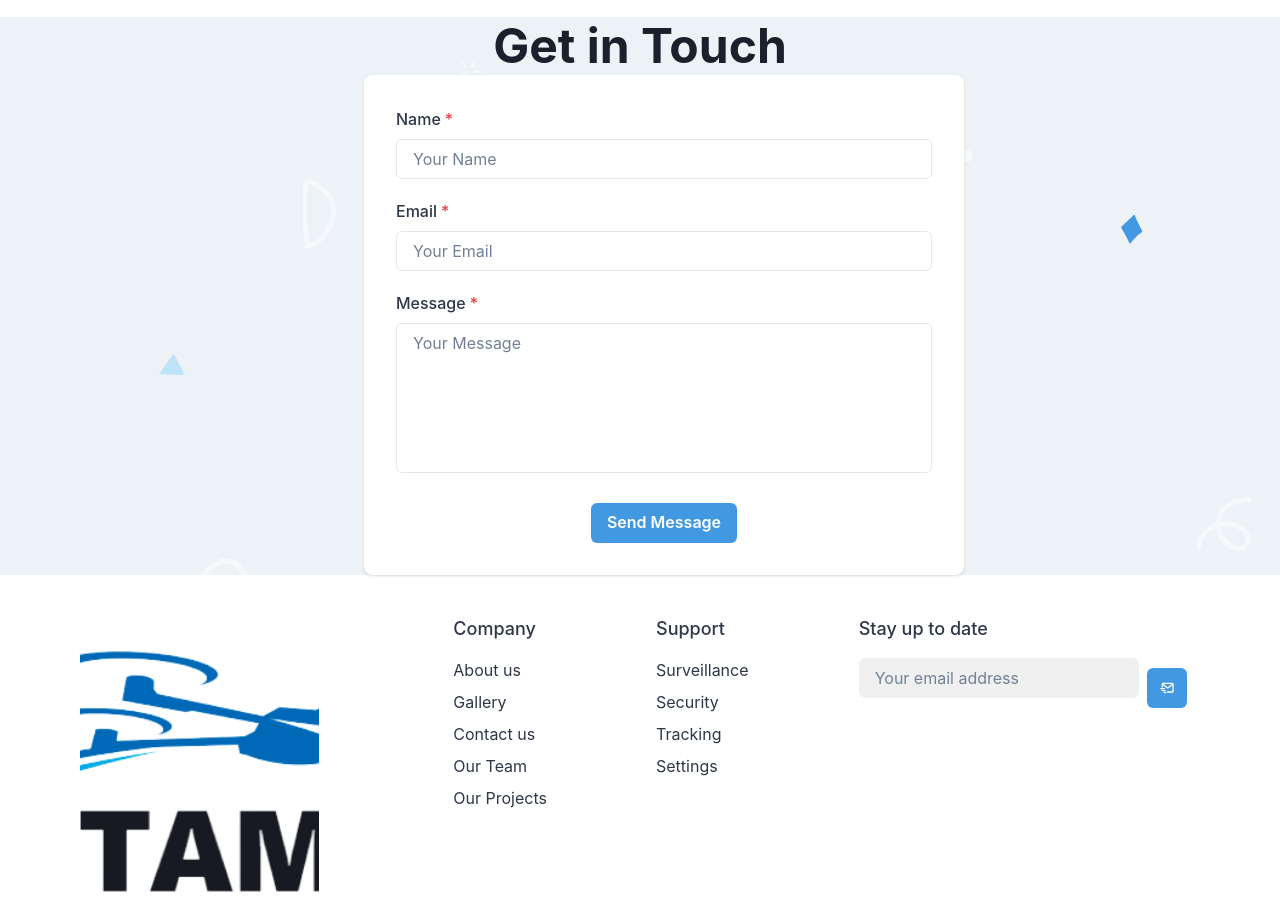
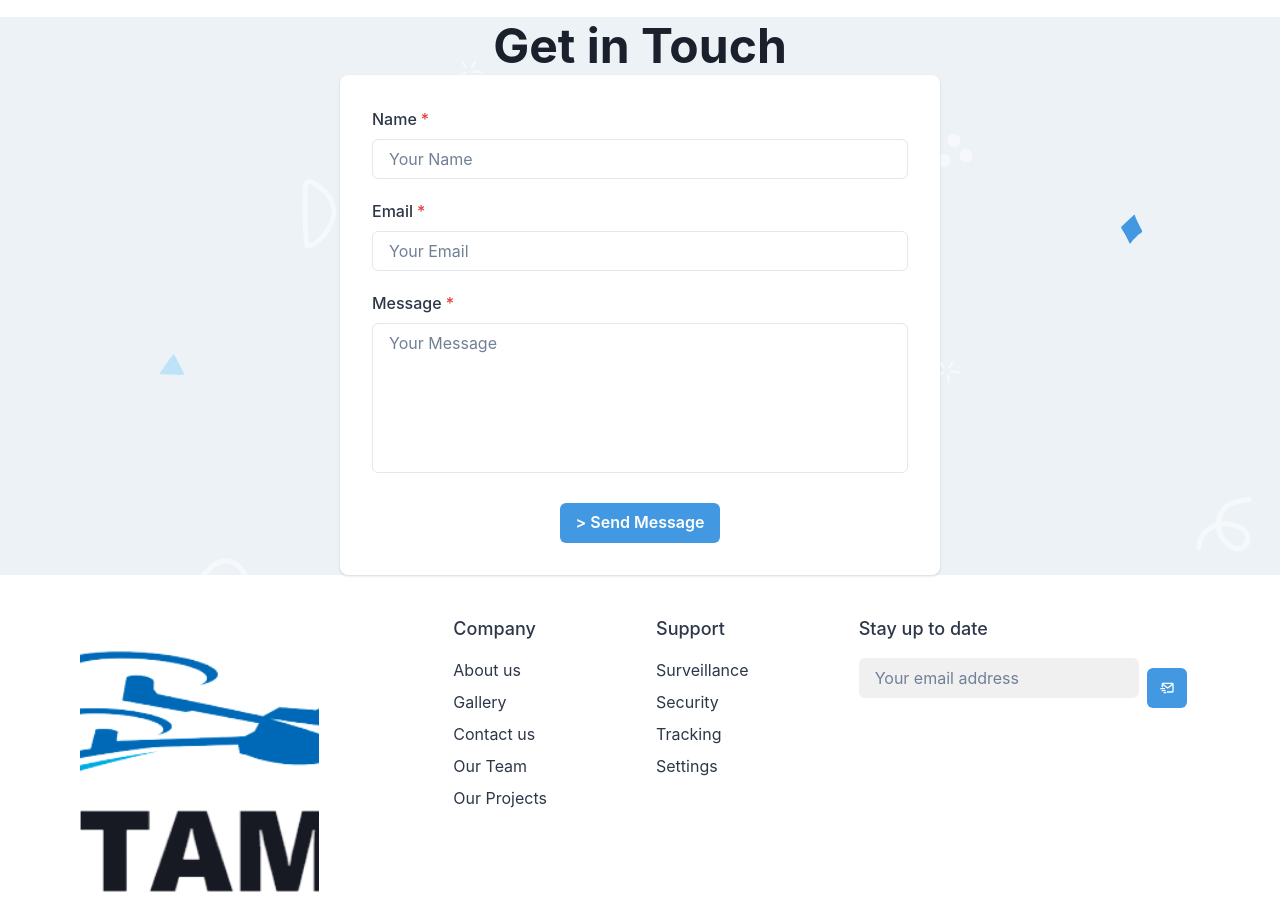
Before and after one commit to MihirRajeshPanchal/STAMP-Drone, a React (Create React App) app in the folder STAMP/stamp/: page /About in a window 1280 px wide. Shown: the part 1740-2650 px from the top of the page. Built offline with nearby package versions, Linux system fonts and the light colour scheme; what wagmi would draw is missing.

Commit message:
Contact Us Backend done

```diff
--- a/STAMP/stamp/src/components/AboutUs/ContactUs.js
+++ b/STAMP/stamp/src/components/AboutUs/ContactUs.js
@@ -15,9 +15,11 @@ import {
   Tooltip,
   useClipboard,
   useColorModeValue,
+  useToast,
   VStack,
 } from '@chakra-ui/react';
 import React from 'react';
+import { useState } from 'react'
 // import { BsGithub, BsLinkedin, BsPerson, BsTwitter } from 'react-icons/bs';
 // import { MdEmail, MdOutlineEmail } from 'react-icons/md';
 
@@ -38,8 +40,42 @@
 
 
 export default function ContactUs() {
-  const { hasCopied, onCopy } = useClipboard('example@example.com');
+  const [name, setName] = useState('');
+  const [email, setEmail] = useState('');
+  const [message, setMessage] = useState('');
+  const toast = useToast();
 
+  const handleContactUsSubmit = () =>{
+    if(name && message && email) {
+      fetch("http://127.0.0.1:5000/contact_us", {
+        method: "POST",
+        headers: {
+          "Content-Type": "application/json",
+        },
+        body: JSON.stringify({
+          name,
+          email,
+          message
+        })
+    })
+    .then(response => {
+        if (response.ok) {
+          console.log("details sent");
+          toast({
+              title: `details sent successfully`,
+              status: "success",
+              duration: 3000,
+              isClosable: true,
+            });
+        } else {
+        console.log("Error while sending details");
+        }
+    })
+    .catch(error => {
+        console.log(error);
+    });
+  }
+  }
   return (
     <Flex
       bg={useColorModeValue('gray.100', 'gray.900')}
@@ -73,53 +109,7 @@ export default function ContactUs() {
                 align="center"
                 justify="space-around"
                 direction={{ base: 'row', md: 'column' }}>
-                <Tooltip
-                  label={hasCopied ? 'Email Copied!' : 'Copy Email'}
-                  closeOnClick={false}
-                  hasArrow>
-                  <IconButton
-                    aria-label="email"
-                    variant="ghost"
-                    size="lg"
-                    fontSize="3xl"
-                    // icon={<MdEmail />}
-                    _hover={{
-                      bg: 'blue.500',
-                      color: useColorModeValue('white', 'gray.700'),
-                    }}
-                    onClick={onCopy}
-                    isRound
-                  />
-                </Tooltip>
 
-                <Link href="#">
-                  <IconButton
-                    aria-label="github"
-                    variant="ghost"
-                    size="lg"
-                    fontSize="3xl"
-                    // icon={<BsGithub />}
-                    _hover={{
-                      bg: 'blue.500',
-                      color: useColorModeValue('white', 'gray.700'),
-                    }}
-                    isRound
-                  />
-                </Link>
-
-                <Link href="#">
-                  <IconButton
-                    aria-label="twitter"
-                    variant="ghost"
-                    size="lg"
-                    // icon={<BsTwitter size="28px" />}
-                    _hover={{
-                      bg: 'blue.500',
-                      color: useColorModeValue('white', 'gray.700'),
-                    }}
-                    isRound
-                  />
-                </Link>
 
                 </Stack>
 
@@ -134,23 +124,25 @@ export default function ContactUs() {
                   <FormControl isRequired>
                     <FormLabel>Name</FormLabel>
 
-                    <InputGroup>
-                      {/* <InputLeftElement children={<BsPerson />} /> */}
-                      <Input type="text" name="name" placeholder="Your Name" />
-                    </InputGroup>
+                      <Input
+                          type="text"
+                          name="name"
+                          placeholder="Your Name"
+                          value={name}
+                          onChange={(e) => setName(e.target.value)}
+                      />
                   </FormControl>
 
                   <FormControl isRequired>
                     <FormLabel>Email</FormLabel>
 
-                    <InputGroup>
-                      {/* <InputLeftElement children={<MdOutlineEmail />} /> */}
                       <Input
                         type="email"
                         name="email"
                         placeholder="Your Email"
+                        value={email}
+                        onChange={(e) => setEmail(e.target.value)}
                       />
-                    </InputGroup>
                   </FormControl>
 
                   <FormControl isRequired>
@@ -161,6 +153,8 @@ export default function ContactUs() {
                       placeholder="Your Message"
                       rows={6}
                       resize="none"
+                      value={message}
+                      onChange={(e) => setMessage(e.target.value)}
                     />
                   </FormControl>
 
@@ -171,7 +165,12 @@ export default function ContactUs() {
                     _hover={{
                       bg: 'blue.500',
                     }}
-                    isFullWidth>
+                    isFullWidth
+                    onClick={
+                    handleContactUsSubmit
+                    // navigate('/Security/Loading')
+                    }>
+                    >
                     Send Message
                   </Button>
                 </VStack>
```
Also changed, not shown: 2 other files (tests, documents, lock files or other folders).
